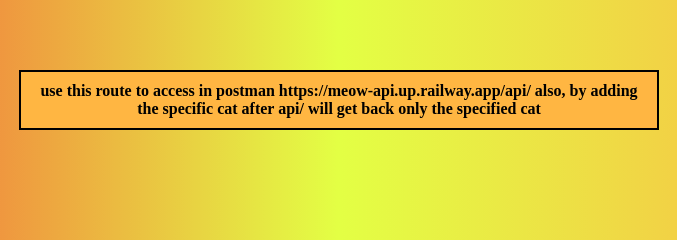
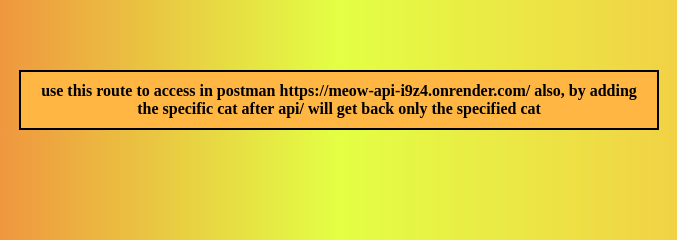
Before and after one commit to dreymoreau/meow-api, a website: page public/index.html in a window 1280 px wide. Shown: the part 357-597 px from the top of the page, 301-978 px from the left. Drawn offline with Linux system fonts and the light colour scheme.

Commit message:
updated hosting

```diff
--- a/public/index.html
+++ b/public/index.html
@@ -1,5 +1,6 @@
 <!DOCTYPE html>
 <html lang="en">
+
 <head>
     <meta charset="UTF-8">
     <meta http-equiv="X-UA-Compatible" content="IE=edge">
@@ -8,6 +9,7 @@
     <link href="https://fonts.googleapis.com/css2?family=Roboto&display=swap" rel="stylesheet">
     <link href="index.css" rel="stylesheet">
 </head>
+
 <body>
     <header>
         <h1>MEOW API</h1>
@@ -24,7 +26,7 @@
     </section>
 
     <!-- to send request to server -->
-    <section class="wrap--request" >
+    <section class="wrap--request">
         <input type="text">
         <button id="cat-output">Click for Cat Info</button>
     </section>
@@ -36,10 +38,12 @@
         <img alt="" class="center">
     </section>
 
-    <p class='centerBold'> use this route to access in postman https://meow-api.up.railway.app/api/ also, by adding the specific cat after api/
+    <p class='centerBold'> use this route to access in postman https://meow-api-i9z4.onrender.com/ also, by adding the
+        specific cat after api/
         will get back only the specified cat
     </p>
 
     <script src="main.js"></script>
 </body>
+
 </html>
```
Lines whose indentation alone changed are shown as unchanged.
